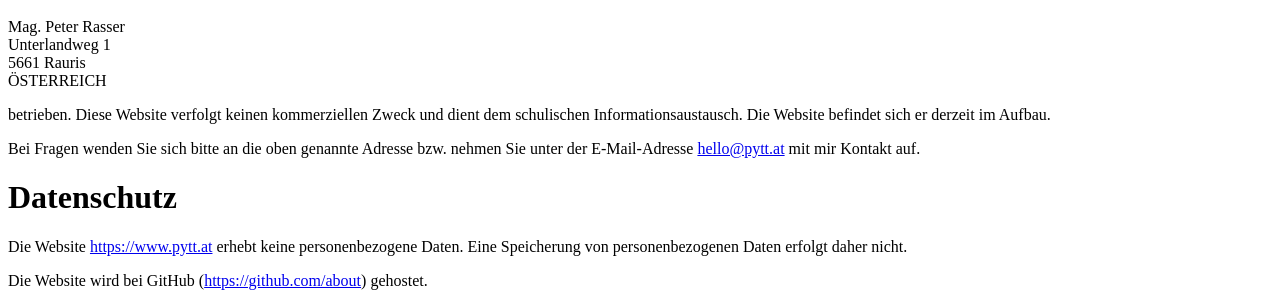
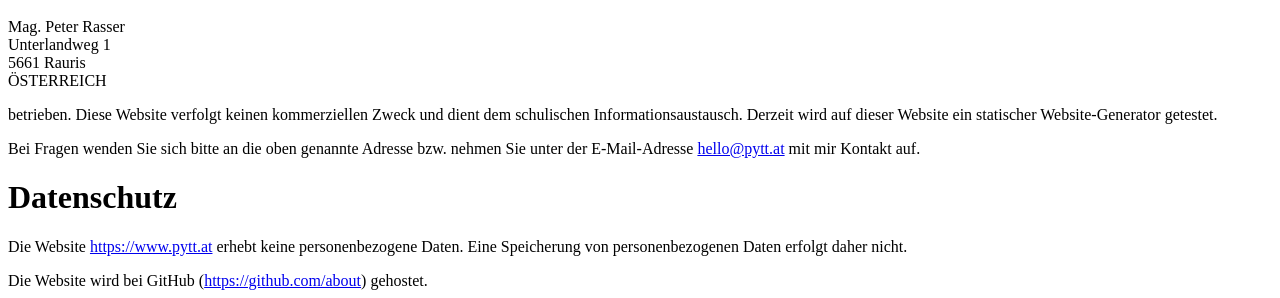
Before and after one commit to perasser/perasser.github.io, a Jekyll site: the page built from index.md, in a window 1280 px wide. Shown: the part 122-420 px from the top of the page. Built offline with Jekyll 4.4.1, drawn with Linux system fonts in a browser that asks for light colours.

Commit message:
update index

```diff
--- a/index.md
+++ b/index.md
@@ -10,7 +10,7 @@ Unterlandweg 1
 5661 Rauris
 ÖSTERREICH
 
-betrieben. Diese Website verfolgt keinen kommerziellen Zweck und dient dem schulischen Informationsaustausch. Die Website befindet sich er derzeit im Aufbau.
+betrieben. Diese Website verfolgt keinen kommerziellen Zweck und dient dem schulischen Informationsaustausch. Derzeit wird auf dieser Website ein statischer Website-Generator getestet.
 
 Bei Fragen wenden Sie sich bitte an die oben genannte Adresse bzw. nehmen Sie unter der E-Mail-Adresse <hello@pytt.at> mit mir Kontakt auf.
 
```
